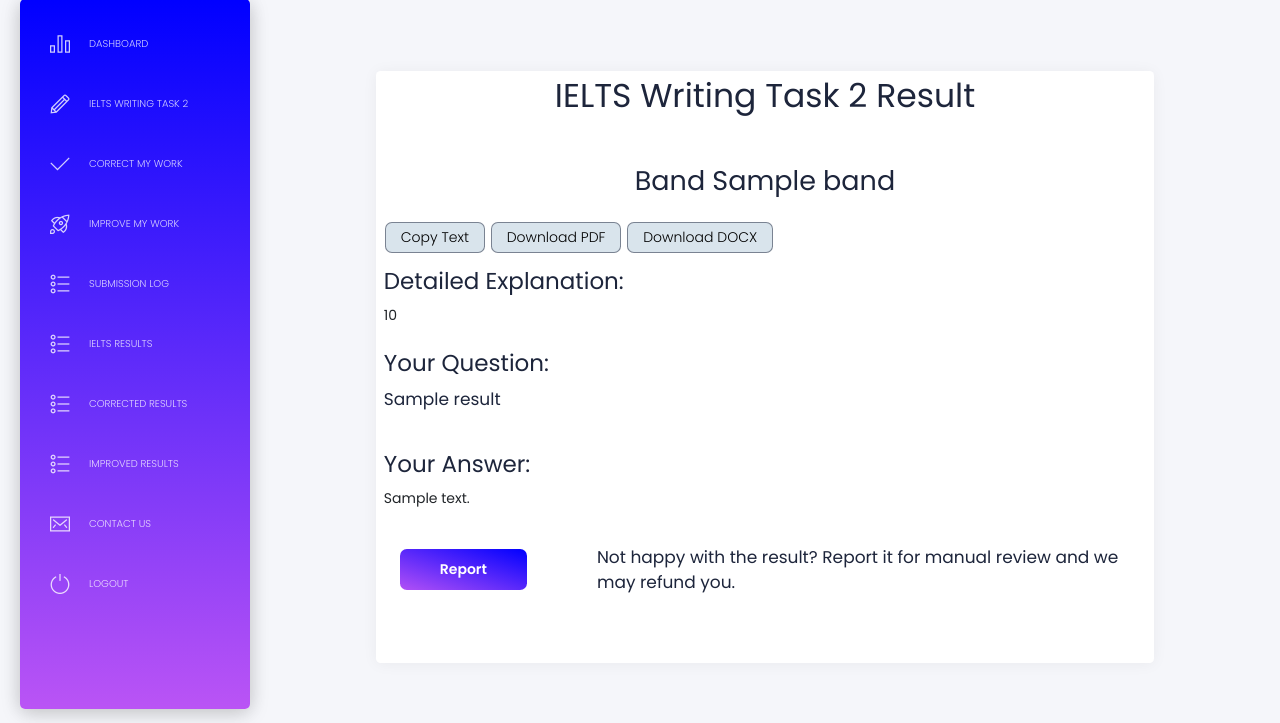
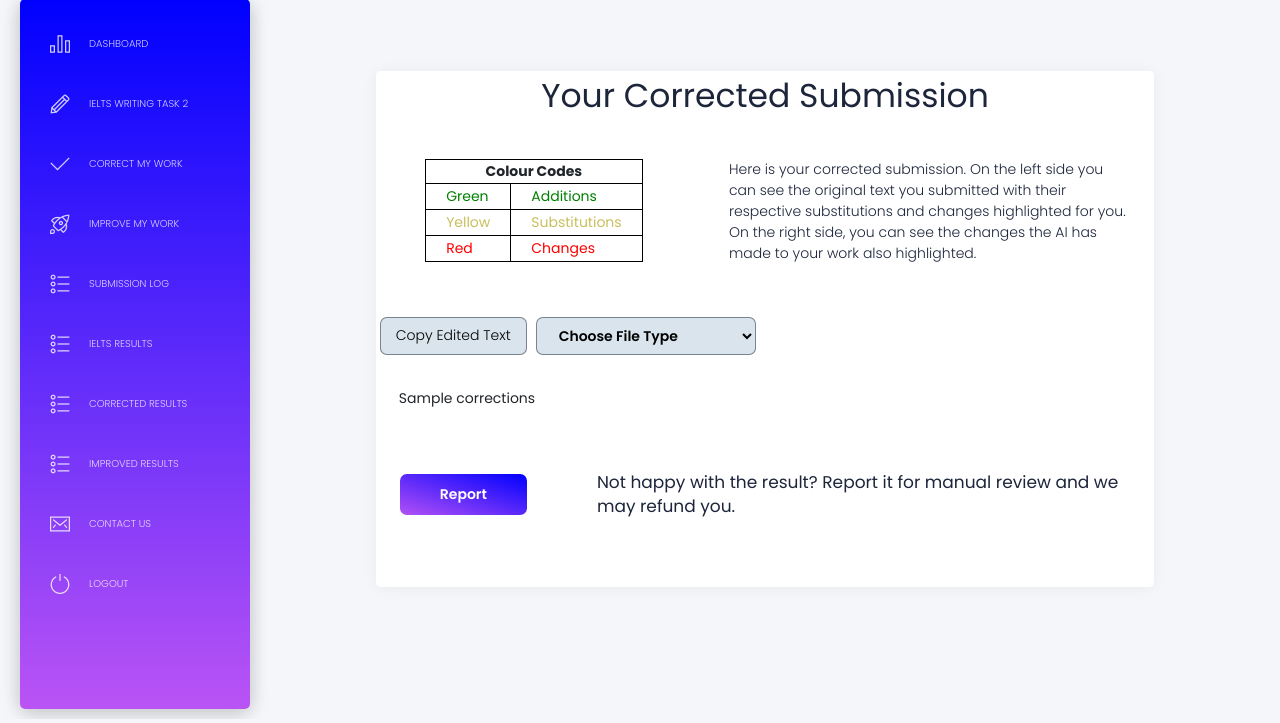
Before and after one commit to nickrogerson1/linguoai-git, a Django app: template members/templates/members/home/corrected-form-success.html in a window 1280 px wide. Shown: the part 81-804 px from the top of the page. Run offline with Django 4.2, Linux system fonts and the light colour scheme; the template is opened without the code that fills it: most values are stand-ins (such as "Sample title", 1, 10 or a date in 2020); some libraries are stand-ins or nearby versions.

Commit message:
Submission Log Update

```diff
--- a/members/templates/members/home/corrected-form-success.html
+++ b/members/templates/members/home/corrected-form-success.html
@@ -1,8 +1,65 @@
-{% extends "../layouts/base-results.html" %}
+{% extends '../layouts/base-results.html' %}
 
 {% load static %}
 
 {% block stylesheets %}
+<!-- <link href="{% static 'css/forms.css' %}" rel="stylesheet" /> -->
+
+<style>
+.diff_chg {
+    color: red;
+}
+
+.diff_sub {
+    color: #c9bf5d;
+}
+
+.diff_add {
+    color: green;
+}
+
+td {
+    vertical-align: top;
+    padding-left: 3px;
+    max-width: 500px;
+    white-space: break-spaces;
+    color: black;
+}
+
+#guide {
+    border:1px solid black;
+    margin-left: auto;
+    margin-right: auto;
+}
+
+#guide td, #guide tr {
+    border:1px solid black;
+}
+
+#guide td {
+    padding: 2px 20px;
+}
+
+#main-table th {
+    border: 1px solid white !important;
+    padding-bottom: 10px;
+    font-size: 25px;
+    font-weight: 300;
+}
+
+#result {
+    font-size: 0;
+}
+
+#dropdown {
+    color: black;
+    background-color: #d9e4ec;
+    font-size: 0.875rem;
+    font-weight: 600;
+    appearance: menulist;
+}
+</style>
+
 {% endblock stylesheets %}
 
 {% block content %}
@@ -11,30 +68,89 @@
     <div class="row">
         <div class="col-12 col-lg-10 offset-lg-1 pt-4 mt-5">
             <div class="alert alert-info" role="alert" id="success-alert">
-                The explanation text has been copied to your clipboard!
+                The corrected text has been copied to your clipboard!
               </div>
         <div class="card" >
             <div class="card-body px-2 py-2">
             <div>
-                <h1 class="text-center">IELTS Writing Task 2 Result</h1><br>
-                <h2 class="text-center mb-0">Band {{ result.band|safe }}</h2>
-                <br>
-                <div class="mb-2">
-                    <button type="button" id="copy-button" class="btn btn-sm std-button">Copy Text</button>
-                    <a href="{% url 'get_ielts_writing_pdf' result.pk %}"><button type="button" id="pdf-button" class="btn btn-sm std-button">Download PDF</button></a>
-                    <a href="{% url 'get_ielts_writing_docx' result.pk %}"><button type="button" id="docx-button" class="btn btn-sm std-button">Download DOCX</button></a>
+                <h1 class="text-center">Your Corrected Submission</h1>
+
+                <div class="row">
+
+                <div class="col-xl-5 col-md-6">
+                <div class="card mb-0">
+                    <div class="card-body">
+                        <div class="table-responsive">
+                            <table id="guide">
+                                <thead class="text-center">
+                                    <tr >
+                                        <th colspan="2">Colour Codes</th>
+                                    </tr>
+                                </thead>
+                                <tbody>
+                                <tr>
+                                    <td class="diff_add">Green</td>
+                                    <td class="diff_add">Additions</td>
+                                </tr>
+                                <tr>
+                                    <td class="diff_sub">Yellow</td>
+                                    <td class="diff_sub">Substitutions</td>
+                                </tr>
+                                <tr>
+                                    <td class="diff_chg">Red</td>
+                                    <td class="diff_chg">Changes</td>
+                                </tr>
+                                </tbody>
+                            </table>
+                        </div>
                     </div>
-                <h3 class="mb-2">Detailed Explanation:</h3>
-                <div id="result">{{ result.score_res|safe }}</div>
-                <br>
-                <h3 class="mb-2">Your Question:</h3>
-                <h4>{{ result.question|safe }}</h4>
-                <br>
-                <h3 class="mb-2">Your Answer:</h3>
-                <div>{{ result.answer|safe }}</div>
+                 </div>
+                </div>
 
+                <div class="col-xl-7 col-md-6">
+                    <div class="card mb-0">
+                        <div class="card-body">
+                        <p>Here is your corrected submission. On the left side you can see the
+                        original text you submitted with their respective substitutions and changes
+                        highlighted for you. On the right side, you can see the changes the AI has made
+                        to your work also highlighted.
+                        </p>
+                        </div>
+                    </div>
+                </div>
+            </div>
 
+                <div class="mb-2 form-row">
+                    <button type="button" id="copy-button" class="btn btn-sm form-group mt-0 std-button">Copy Edited Text</button>
+                    <form name="download" class="form-group ml-2 ">
+                        <select name="download" id="dropdown" class="form-control py-1">
+                            <option value="" selected="">Choose File Type</option>
+                            <option value="{% url 'get_corrected_pdf' result.pk 1 %}">Get PDF Version</option>
+                            <option value="{% url 'get_corrected_pdf' result.pk 0 %}">Get Split PDF Version</option>
+                            <option value="{% url 'get_corrected_docx' result.pk 1 %}">Get DOCX Version</option>
+                            <option value="{% url 'get_corrected_docx' result.pk 0 %}">Get Split DOCX Version</option>
+                          </select>
+                    </form>
+                </div>
+                    <div class="card mb-0">
+                        <div class="card-body">
+                            <div class="table-responsive overflow-hidden">
+                                <div>{{ result.corrections|safe }}</div>
+                                <div id="result">{{ result.result|safe }}</div>
+                            </div>
+                        </div>
+                    </div>
 {% endblock content %}
 
 {% block javascripts %}
+<script>
+    const getDocument = () => {
+// Make sure this is positive before firing so it doesn't fire on the first one and refresh the page
+        if(document.download.download.selectedIndex){
+            location = document.download.download.options[document.download.download.selectedIndex].value
+            console.log(location)
+        }
+    }
+    document.addEventListener('change', getDocument)
+    </script>
 {% endblock javascripts %}
```
